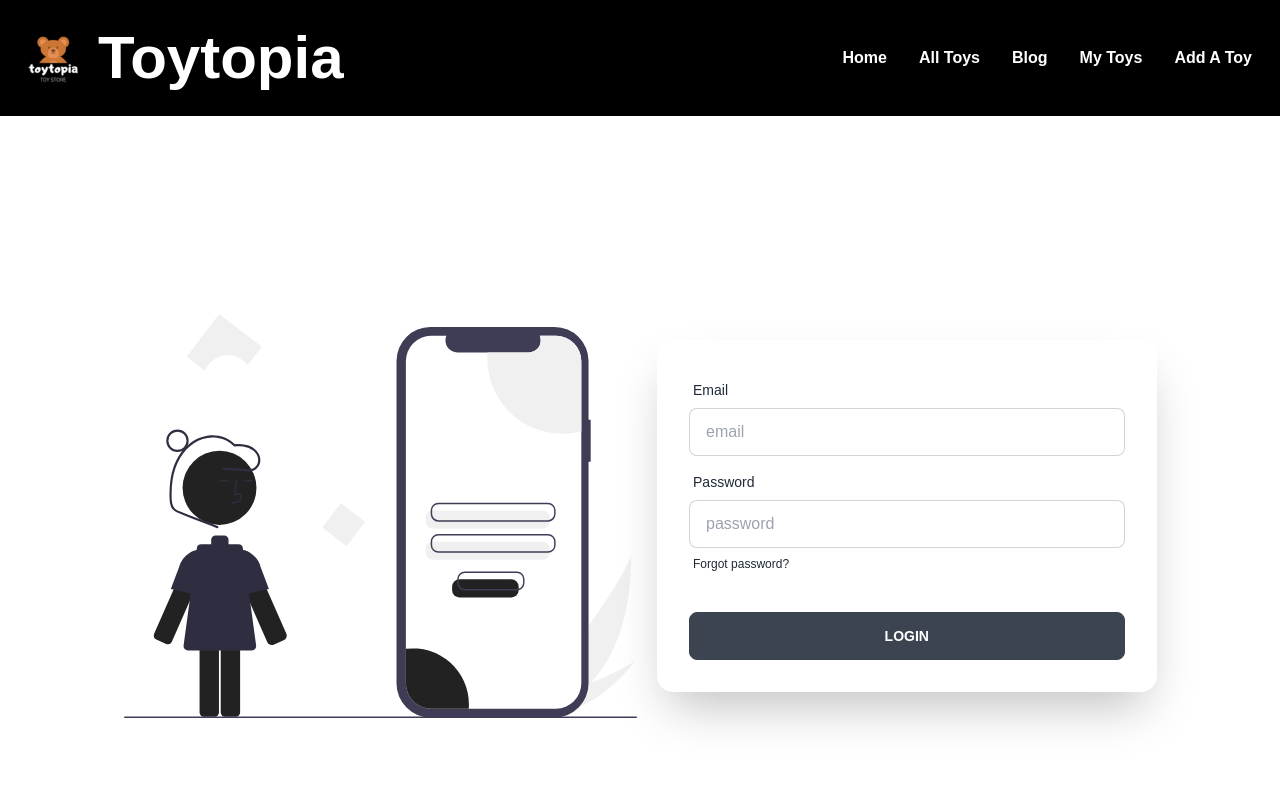
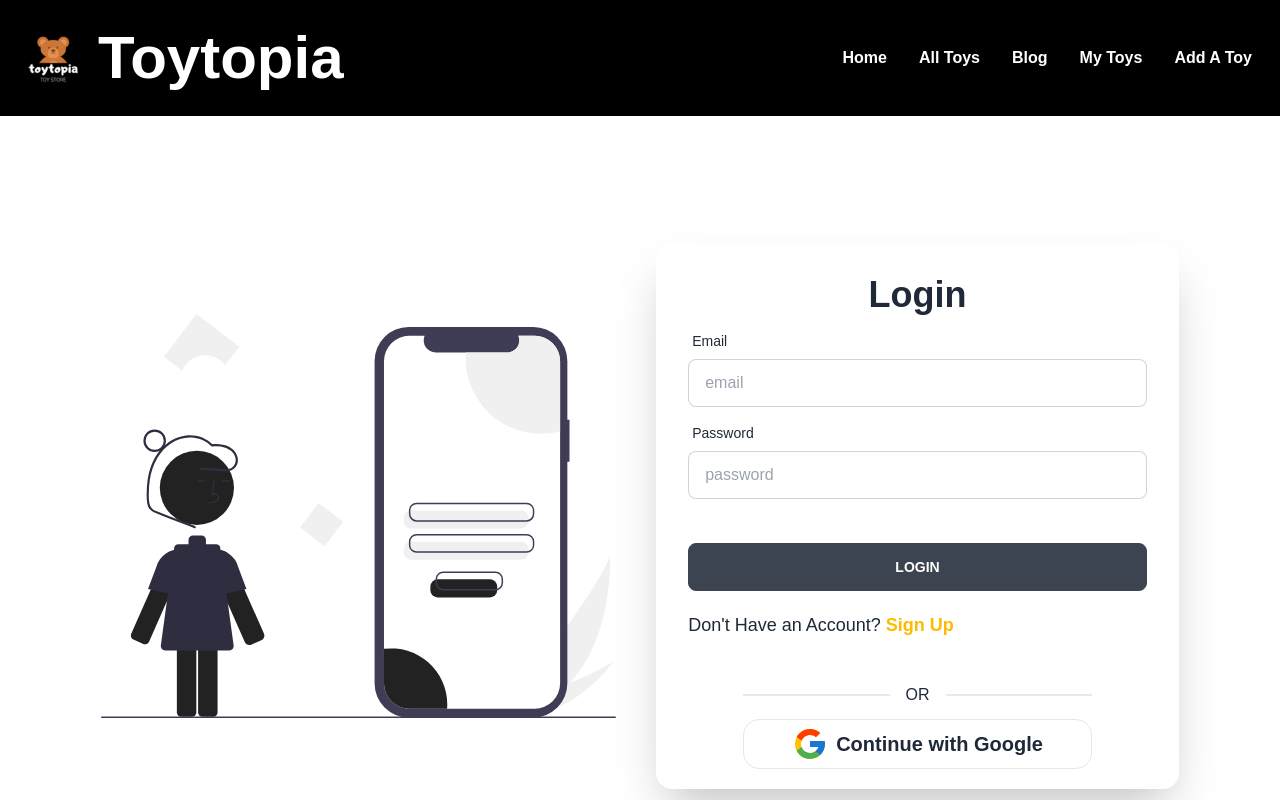
Before and after one commit to Samychowdhury01/toytopia-client, a React (Vite) app: page /login in a window 1280 px wide. Shown: the top 800 px of the page. Built offline with nearby package versions, Linux system fonts and the light colour scheme.

Commit message:
added google sign in button

```diff
--- a/src/Pages/Login/Login.jsx
+++ b/src/Pages/Login/Login.jsx
@@ -1,15 +1,21 @@
-import React from 'react';
+/* eslint-disable react/no-unescaped-entities */
+import React, { useState } from 'react';
+import { Link } from 'react-router-dom';
 import loginImg from '../../assets/images/login/login.svg'
-
+import useTitle from '../../Hooks/useTitle';
+import { FcGoogle } from "react-icons/fc";
 const Login = () => {
+  useTitle('Login')
+  const [errorMessage, setErrorMessage] = useState('')
     return (
         <div className="hero min-h-screen">
-  <div className="hero-content flex-col lg:flex-row gap-5">
+  <div className="hero-content flex-col lg:flex-row gap-10">
     <div className="text-center lg:text-left">
       <img src={loginImg} alt="login-image" />
     </div>
     <div className=" md:w-2/3  shadow-2xl bg-base-100 rounded-2xl">
       <form className="card-body">
+        <h1 className='text-center text-4xl font-bold'>Login</h1>
         <div className="form-control">
           <label className="label">
             <span className="label-text">Email</span>
@@ -21,14 +27,24 @@ const Login = () => {
             <span className="label-text">Password</span>
           </label>
           <input type="text" placeholder="password" className="input input-bordered" />
-          <label className="label">
-            <a href="#" className="label-text-alt link link-hover">Forgot password?</a>
+          <label className="text-center mt-3 text-red-600 text-lg font-bold">
+            <p>{errorMessage}</p>
           </label>
         </div>
         <div className="form-control mt-6">
             <input type="submit" value="Login" className="btn"/>
         </div>
+        <label className="mt-3 text-lg">
+            <span>Don't Have an Account?</span> <Link to='/register' className='text-[#FFBB00] hover:link link-neutral font-bold duration-300 transition-all'>
+            Sign Up
+            </Link>
+          </label>
       </form>
+      <div className="divider w-2/3 mx-auto">OR</div>
+      <div className='border h-12 md:w-2/3 mx-5 md:mx-auto mb-5 p-6 rounded-2xl flex items-center justify-center gap-2 cursor-pointer'>
+      <FcGoogle className='text-4xl'/>
+      <span className='md:text-xl font-bold'>Continue with Google</span>
+      </div>
     </div>
   </div>
 </div>
```
